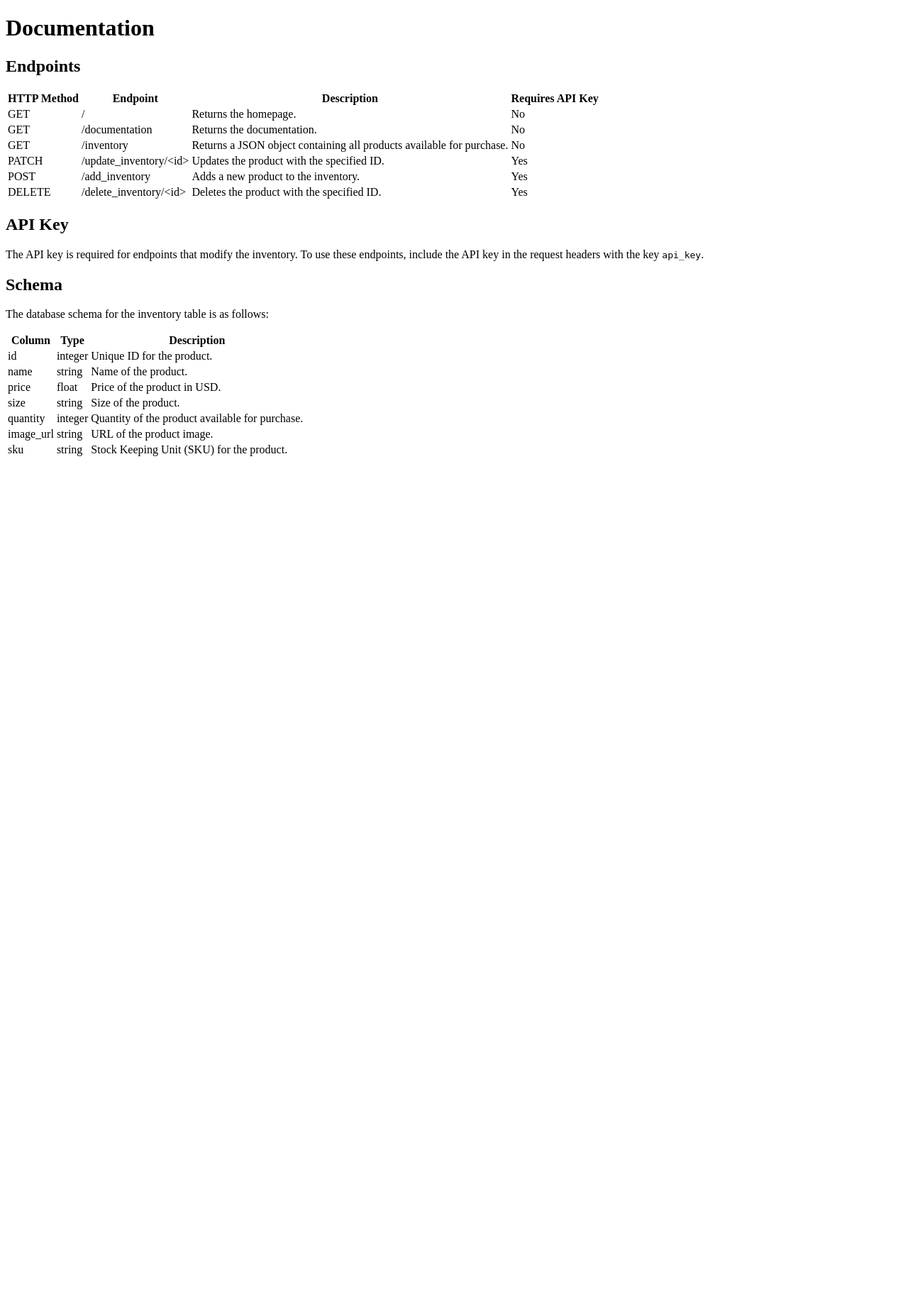
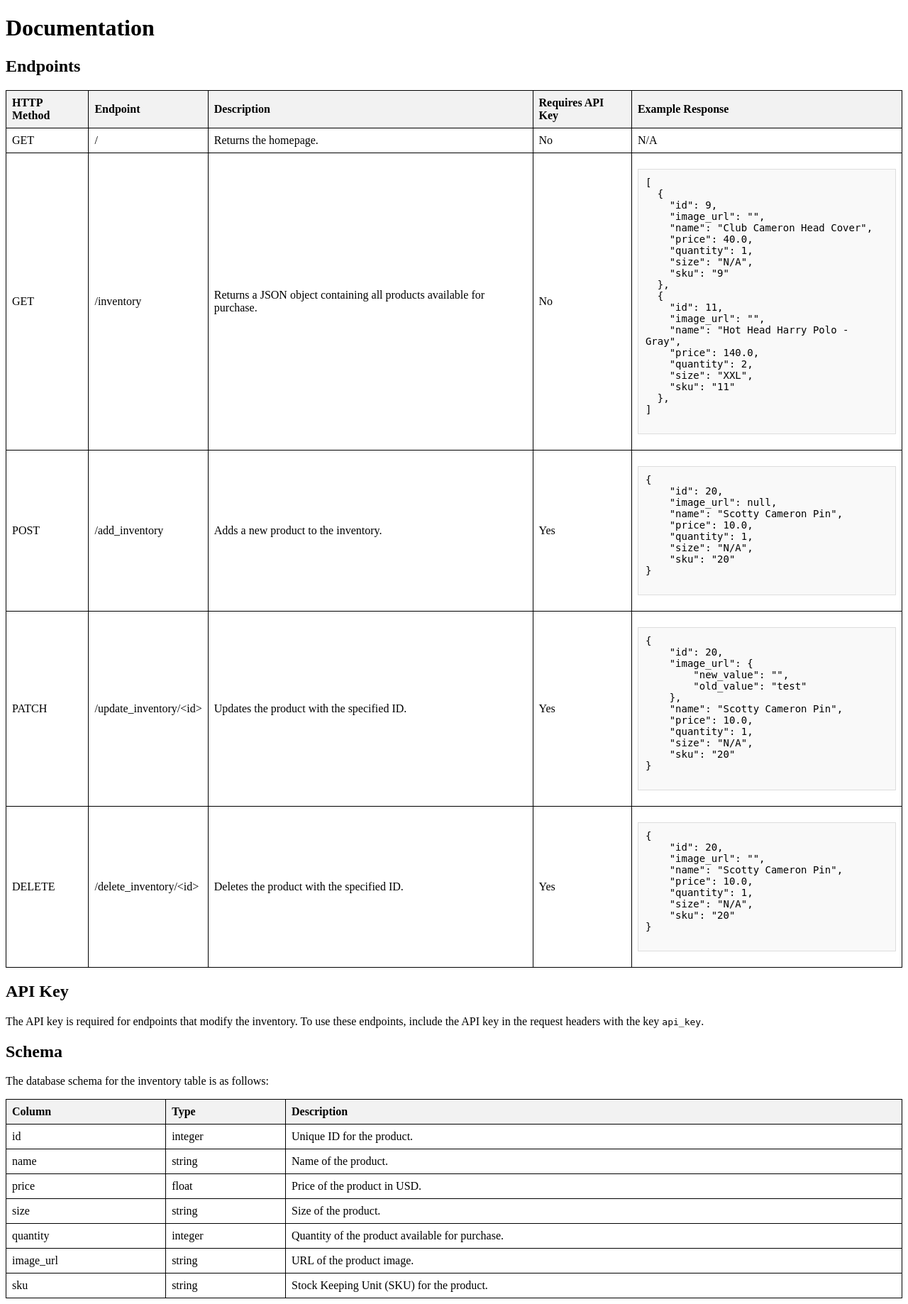
Before and after one commit to GregoryRash6/Scotty_Backend, a Flask app: page / in a window 1280 px wide. Shown: the whole page at 71% size. Before the commit the page ends 643 px from the top, so only its background shows below. Run offline with Flask 2, Linux system fonts and the light colour scheme; parts of the project's set-up code (start-up, migrations or seed data) failed here and were passed over.

Commit message:
update documentation

```diff
--- a/app.py
+++ b/app.py
@@ -22,6 +22,7 @@ Base = automap_base()
 Base.prepare(autoload_with=engine)
 Inventory = Base.classes.inventory
 
+
 @app.before_request
 def require_api_key():
     if request.endpoint in ['update_inventory', 'add_inventory', 'delete_inventory/<id>']:
@@ -29,10 +30,12 @@ def require_api_key():
         if key != api_key:
             abort(401, 'Unauthorized')
 
+
 @app.route("/")
 def index():
     """Returns Homepage"""
     return render_template("index.html")
+
 
 @app.route("/inventory")
 def inventory():
@@ -44,7 +47,8 @@ def inventory():
             Inventory.size,
             Inventory.quantity,
             Inventory.image_url,
-            Inventory.sku
+            Inventory.sku,
+            Inventory.id
         ]
 
         result = session.query(*sel).distinct().all()
@@ -57,11 +61,13 @@ def inventory():
                 "quantity": row[3],
                 "image_url": row[4],
                 "sku": row[5],
+                "id": row[6],
             }
             for row in result
         ]
 
     return jsonify(inventory_list)
+
 
 @app.route('/update_inventory/<id>', methods=['PATCH'])
 def update_inventory(id):
@@ -77,19 +83,31 @@ def update_inventory(id):
             'sku': request.json.get('sku')
         }
 
-        report = []
+        report = {}
 
         for key, value in updates.items():
             if value is not None and getattr(inventory_item, key) != value:
-                if key == "price":
-                    report.append(f"{key.capitalize()} changed from ${getattr(inventory_item, key)} to ${value:.2f}")
-                else:
-                    report.append(f"{key.capitalize()} changed from {getattr(inventory_item, key)} to {value}")
+                report[key] = {
+                    'old_value': getattr(inventory_item, key),
+                    'new_value': value
+                }
                 setattr(inventory_item, key, value)
 
         session.commit()
 
-    return jsonify(report)
+        updated_item = {
+            'id': inventory_item.id,
+            'name': inventory_item.name,
+            'price': float(inventory_item.price),
+            'size': inventory_item.size,
+            'quantity': inventory_item.quantity,
+            'image_url': inventory_item.image_url,
+            'sku': inventory_item.sku
+        }
+        updated_item.update(report)
+
+    return jsonify(updated_item)
+
 
 @app.route('/add_inventory', methods=['POST'])
 def add_inventory():
@@ -105,7 +123,18 @@ def add_inventory():
         session.add(new_item)
         session.commit()
 
-    return jsonify({'message': 'New item added to inventory!'})
+        added_item = {
+            'id': new_item.id,
+            'name': new_item.name,
+            'price': float(new_item.price),
+            'size': new_item.size,
+            'quantity': new_item.quantity,
+            'image_url': new_item.image_url,
+            'sku': new_item.sku
+        }
+
+    return jsonify(added_item)
+
 
 @app.route('/delete_inventory/<id>', methods=['DELETE'])
 def delete_inventory(id):
@@ -115,11 +144,20 @@ def delete_inventory(id):
         if inventory_item is None:
             return jsonify({'error': 'Item not found!'}), 404
 
+        deleted_product = {
+            'id': inventory_item.id,
+            'name': inventory_item.name,
+            'price': float(inventory_item.price),
+            'size': inventory_item.size,
+            'quantity': inventory_item.quantity,
+            'image_url': inventory_item.image_url,
+            'sku': inventory_item.sku
+        }
+
         session.delete(inventory_item)
-
         session.commit()
 
-    return jsonify({'message': 'Item deleted from inventory!'})
+    return jsonify(deleted_product)
 
 
 if __name__ == "__main__":
--- a/templates/index.html
+++ b/templates/index.html
@@ -2,6 +2,28 @@
 <html>
 <head>
 	<title>Documentation</title>
+	<style>
+		table {
+			border-collapse: collapse;
+			width: 100%;
+		}
+		th, td {
+			text-align: left;
+			padding: 8px;
+			border: 1px solid black;
+		}
+		th {
+			background-color: #f2f2f2;
+		}
+		pre {
+			white-space: pre-wrap;
+			font-size: 14px;
+			font-family: monospace;
+			background-color: #f9f9f9;
+			border: 1px solid #ddd;
+			padding: 10px;
+		}
+	</style>
 </head>
 <body>
 	<h1>Documentation</h1>
@@ -13,6 +35,7 @@
 			<th>Endpoint</th>
 			<th>Description</th>
 			<th>Requires API Key</th>
+			<th>Example Response</th>
 		</tr>
 	</thead>
 	<tbody>
@@ -21,36 +44,97 @@
 			<td>/</td>
 			<td>Returns the homepage.</td>
 			<td>No</td>
-		</tr>
-		<tr>
-			<td>GET</td>
-			<td>/documentation</td>
-			<td>Returns the documentation.</td>
-			<td>No</td>
+			<td>N/A</td>
 		</tr>
 		<tr>
 			<td>GET</td>
 			<td>/inventory</td>
 			<td>Returns a JSON object containing all products available for purchase.</td>
 			<td>No</td>
-		</tr>
-		<tr>
-			<td>PATCH</td>
-			<td>/update_inventory/&lt;id&gt;</td>
-			<td>Updates the product with the specified ID.</td>
-			<td>Yes</td>
+			<td>
+			<pre>
+[
+  {
+    "id": 9,
+    "image_url": "",
+    "name": "Club Cameron Head Cover",
+    "price": 40.0,
+    "quantity": 1,
+    "size": "N/A",
+    "sku": "9"
+  },
+  {
+    "id": 11,
+    "image_url": "",
+    "name": "Hot Head Harry Polo - Gray",
+    "price": 140.0,
+    "quantity": 2,
+    "size": "XXL",
+    "sku": "11"
+  },
+]
+			</pre>
+		</td>
 		</tr>
 		<tr>
 			<td>POST</td>
 			<td>/add_inventory</td>
 			<td>Adds a new product to the inventory.</td>
 			<td>Yes</td>
+			<td>
+				<pre>
+{
+    "id": 20,
+    "image_url": null,
+    "name": "Scotty Cameron Pin",
+    "price": 10.0,
+    "quantity": 1,
+    "size": "N/A",
+    "sku": "20"
+}
+		</pre>
+			</td>
+		</tr>
+				<tr>
+			<td>PATCH</td>
+			<td>/update_inventory/&lt;id&gt;</td>
+			<td>Updates the product with the specified ID.</td>
+			<td>Yes</td>
+			<td>
+			<pre>
+{
+    "id": 20,
+    "image_url": {
+        "new_value": "",
+        "old_value": "test"
+    },
+    "name": "Scotty Cameron Pin",
+    "price": 10.0,
+    "quantity": 1,
+    "size": "N/A",
+    "sku": "20"
+}
+		</pre>
+		</td>
 		</tr>
 		<tr>
 			<td>DELETE</td>
 			<td>/delete_inventory/&lt;id&gt;</td>
 			<td>Deletes the product with the specified ID.</td>
 			<td>Yes</td>
+			<td>
+				<pre>
+{
+    "id": 20,
+    "image_url": "",
+    "name": "Scotty Cameron Pin",
+    "price": 10.0,
+    "quantity": 1,
+    "size": "N/A",
+    "sku": "20"
+}
+		</pre>
+			</td>
 		</tr>
 	</tbody>
 </table>
```
